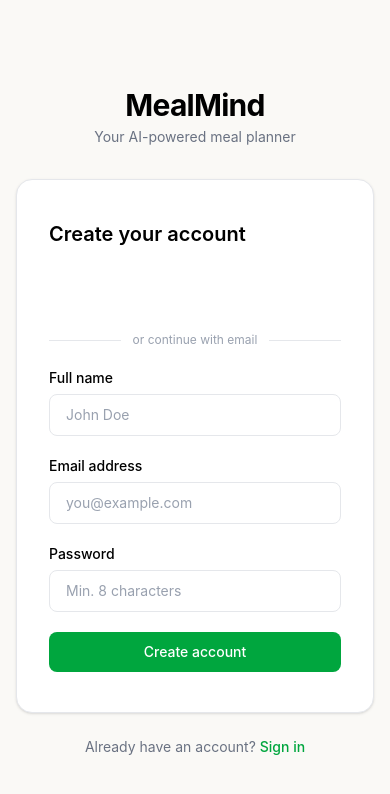
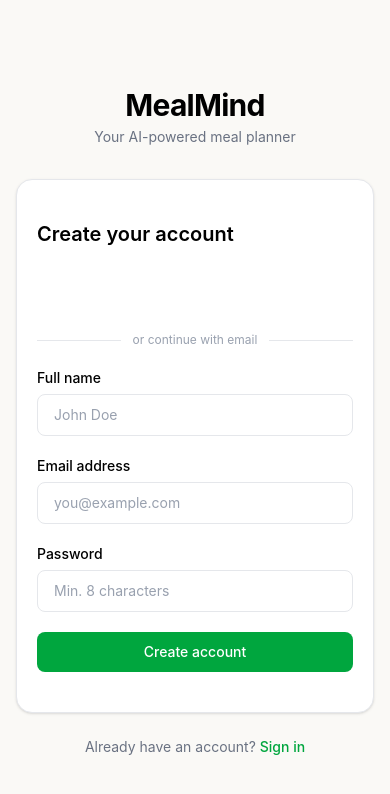
Before and after one commit to Ifeoludev/MealMind, a React (Vite) app in the folder client/: page /register in a window 390 px wide. Shown: the top 794 px of the page. Built offline with nearby package versions, Linux system fonts and the light colour scheme; no server answers.

Commit message:
Fix Google button mobile overflow — measure container width via ref and pass dynamically

```diff
--- a/client/src/pages/LoginPage.tsx
+++ b/client/src/pages/LoginPage.tsx
@@ -1,4 +1,4 @@
-import { useState } from "react";
+import { useState, useRef, useEffect } from "react";
 import { Link, useNavigate, Navigate } from "react-router-dom";
 import { GoogleLogin, type CredentialResponse } from "@react-oauth/google";
 import { useAuth } from "../context/AuthContext";
@@ -13,6 +13,16 @@ export default function LoginPage() {
   const [password, setPassword] = useState("");
   const [error, setError] = useState("");
   const [loading, setLoading] = useState(false);
+
+  // Measure the container so the Google button width matches it exactly
+  const googleContainerRef = useRef<HTMLDivElement>(null);
+  const [googleButtonWidth, setGoogleButtonWidth] = useState(360);
+
+  useEffect(() => {
+    if (googleContainerRef.current) {
+      setGoogleButtonWidth(googleContainerRef.current.offsetWidth);
+    }
+  }, []);
 
   if (isAuthenticated) return <Navigate to="/dashboard" replace />;
 
@@ -57,17 +67,17 @@ export default function LoginPage() {
         </div>
 
         {/* Card */}
-        <div className="bg-white rounded-2xl shadow-sm border border-gray-200 px-8 py-10">
+        <div className="bg-white rounded-2xl shadow-sm border border-gray-200 px-5 sm:px-8 py-10">
           <h2 className="text-xl font-semibold text-black mb-6">Sign in to your account</h2>
 
-          {/* Google button */}
-          <div className="flex justify-center mb-5">
+          {/* Google button — width matches container exactly */}
+          <div ref={googleContainerRef} className="w-full mb-5">
             <GoogleLogin
               onSuccess={handleGoogleSuccess}
               onError={() => setError("Google sign-in failed. Please try again.")}
               theme="outline"
               size="large"
-              width="360"
+              width={String(googleButtonWidth)}
               text="signin_with"
             />
           </div>
--- a/client/src/pages/RegisterPage.tsx
+++ b/client/src/pages/RegisterPage.tsx
@@ -1,4 +1,4 @@
-import { useState } from "react";
+import { useState, useRef, useEffect } from "react";
 import { Link, useNavigate, Navigate } from "react-router-dom";
 import { GoogleLogin, type CredentialResponse } from "@react-oauth/google";
 import { useAuth } from "../context/AuthContext";
@@ -14,6 +14,16 @@ export default function RegisterPage() {
   const [password, setPassword] = useState("");
   const [error, setError] = useState("");
   const [loading, setLoading] = useState(false);
+
+  // Measure the container so the Google button width matches it exactly
+  const googleContainerRef = useRef<HTMLDivElement>(null);
+  const [googleButtonWidth, setGoogleButtonWidth] = useState(360);
+
+  useEffect(() => {
+    if (googleContainerRef.current) {
+      setGoogleButtonWidth(googleContainerRef.current.offsetWidth);
+    }
+  }, []);
 
   if (isAuthenticated) return <Navigate to="/dashboard" replace />;
 
@@ -58,17 +68,17 @@ export default function RegisterPage() {
         </div>
 
         {/* Card */}
-        <div className="bg-white rounded-2xl shadow-sm border border-gray-200 px-8 py-10">
+        <div className="bg-white rounded-2xl shadow-sm border border-gray-200 px-5 sm:px-8 py-10">
           <h2 className="text-xl font-semibold text-black mb-6">Create your account</h2>
 
-          {/* Google button */}
-          <div className="flex justify-center mb-5">
+          {/* Google button — width matches container exactly */}
+          <div ref={googleContainerRef} className="w-full mb-5">
             <GoogleLogin
               onSuccess={handleGoogleSuccess}
               onError={() => setError("Google sign-in failed. Please try again.")}
               theme="outline"
               size="large"
-              width="360"
+              width={String(googleButtonWidth)}
               text="signup_with"
             />
           </div>
```
